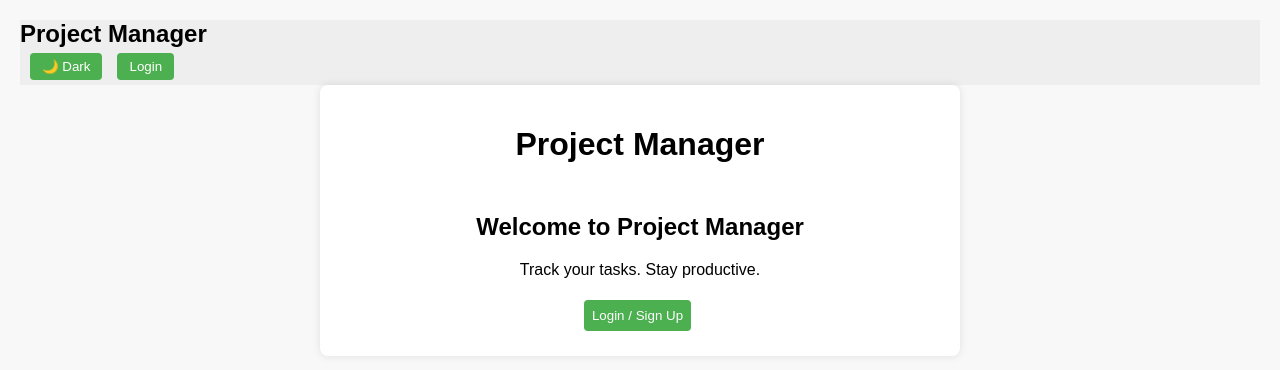
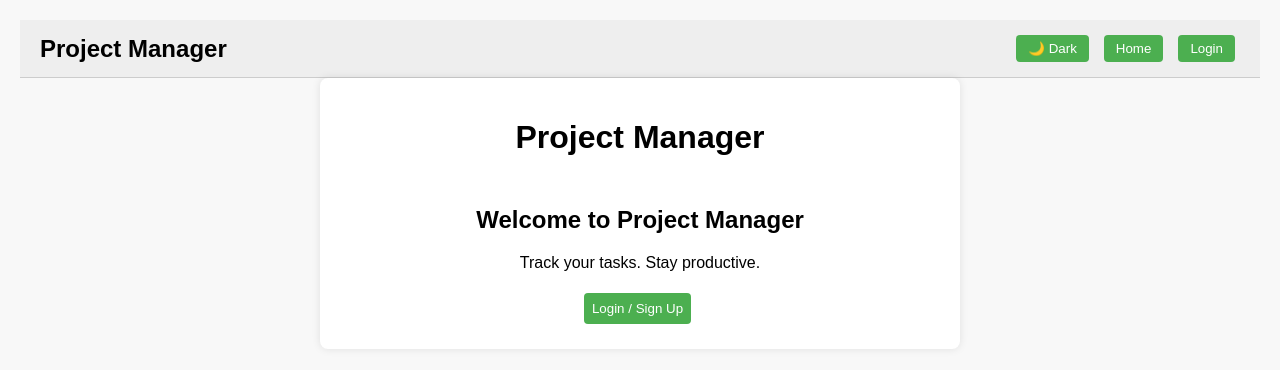
Before and after one commit to AndrewHulme88/project-planner, a React (Create React App) app in the folder frontend/: page / in a window 1280 px wide. Shown: the top 370 px of the page. Built offline with nearby package versions, Linux system fonts and the light colour scheme.

Commit message:
Tidied up css and added link to home on the navbar

```diff
--- a/frontend/src/components/Navbar.jsx
+++ b/frontend/src/components/Navbar.jsx
@@ -17,6 +17,9 @@ const Navbar = ({ token, setToken, darkMode, setDarkMode }) => {
                 <button onClick={() => setDarkMode(!darkMode)}>
                     {darkMode ? "☀️ Light" : "🌙 Dark"}
                 </button>
+                <Link to="/">
+                    <button>Home</button>
+                </Link>
                 {token ? (
                     <>
                         <Link to="/tasks"><button>Tasks</button></Link>
--- a/frontend/src/styles/Navbar.css
+++ b/frontend/src/styles/Navbar.css
@@ -1,11 +1,11 @@
 .navbar {
-    display: "flex";
-    justify-content: "space-between";
-    align-items: "center";
-    padding: "10px 20px";
+    display: flex;
+    justify-content: space-between;
+    align-items: center;
+    padding: 10px 20px;
     background-color: #eee;
     color: #000;
-    border-bottom: "1px solid #ccc";
+    border-bottom: 1px solid #ccc;
 }
 
 .navbar h2 {
```
